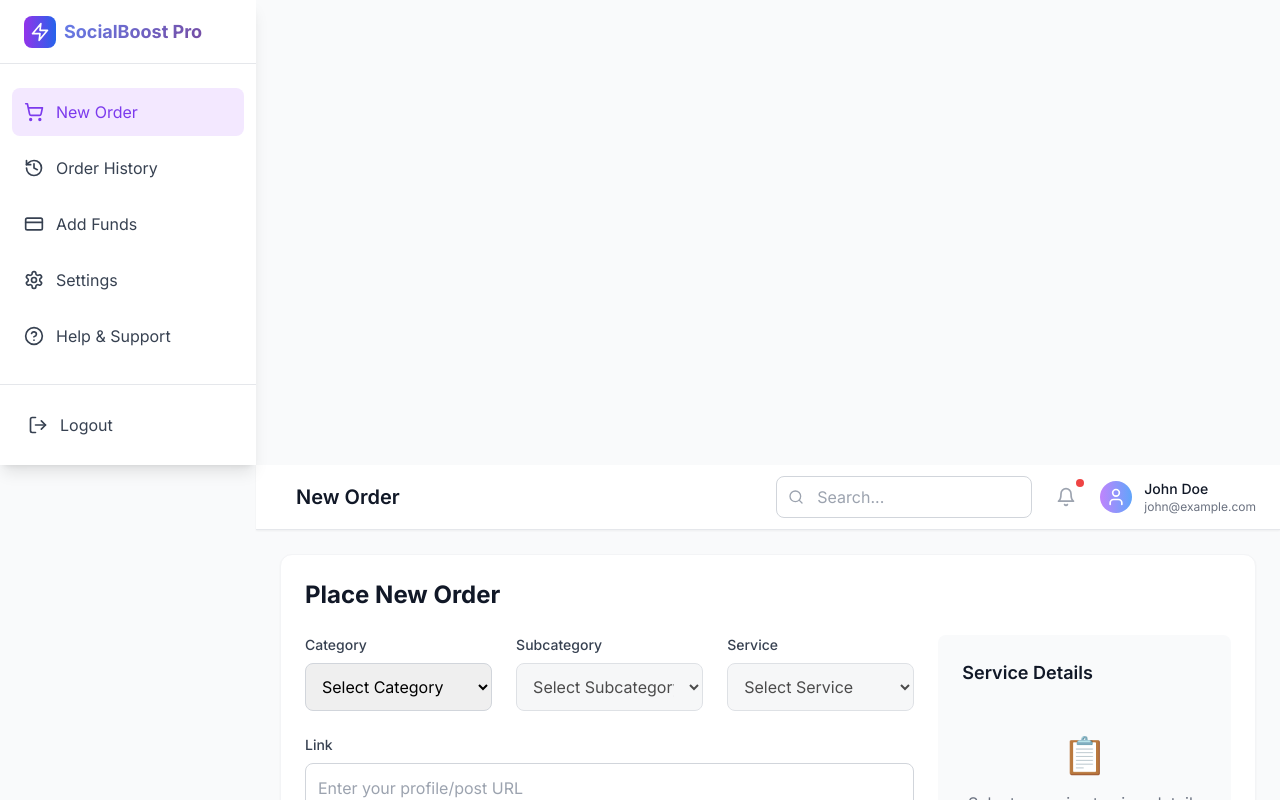
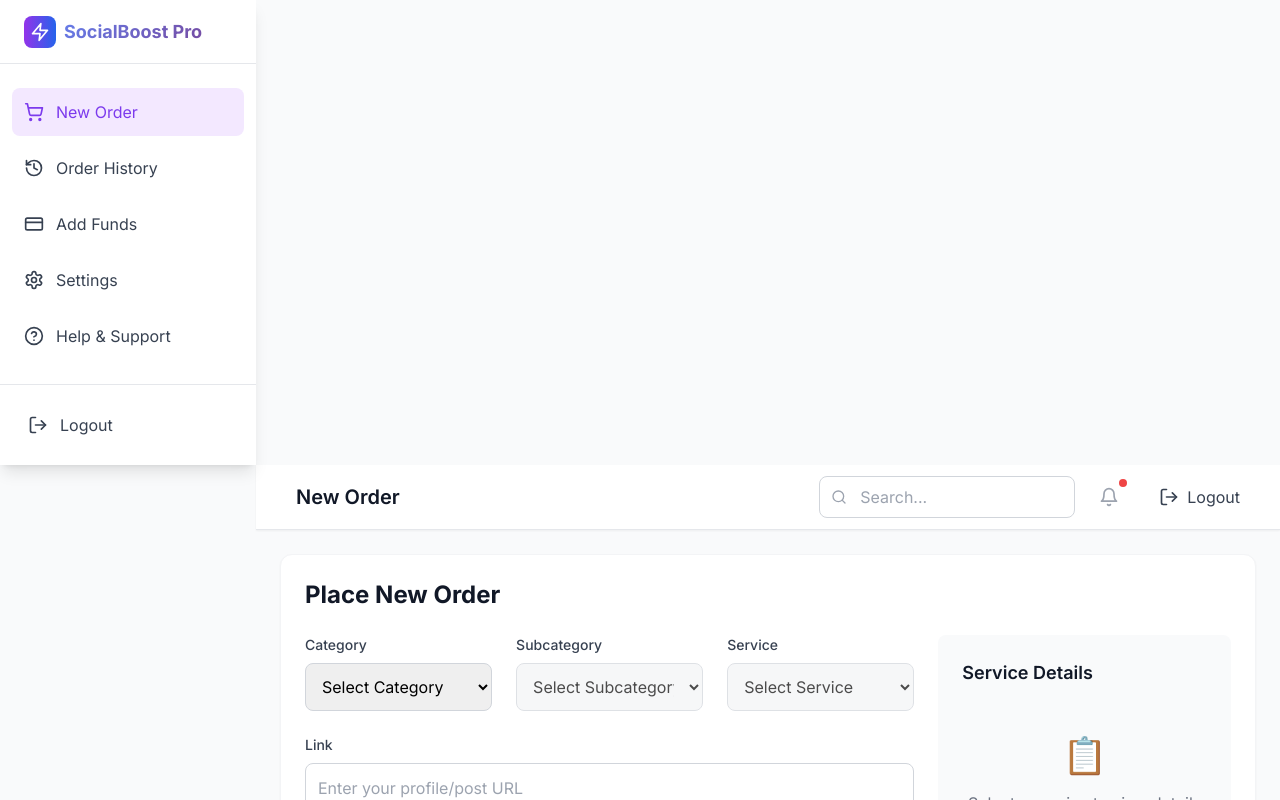
Before and after one commit to shresthpandey2004-jpg/smmnew, a React (Vite) app: page /dashboard in a window 1280 px wide. Both pictures are taken after typing "name@example.com", "Sample123" into the empty fields and a click on the button "Sign In". Shown: the top 800 px of the page. Built offline with nearby package versions, Linux system fonts and the light colour scheme.

Commit message:
Replace user profile with logout button in dashboard header

```diff
--- a/src/components/Dashboard.tsx
+++ b/src/components/Dashboard.tsx
@@ -1039,6 +1039,11 @@ const OrderHistory = ({ orders }) => {
 const Dashboard = () => {
   const [sidebarOpen, setSidebarOpen] = useState(false)
   const [activeTab, setActiveTab] = useState('new-order')
+
+  const handleLogout = () => {
+    localStorage.removeItem('user')
+    window.location.href = '/login'
+  }
   const [orders, setOrders] = useState(() => {
     const savedOrders = localStorage.getItem('userOrders')
     return savedOrders ? JSON.parse(savedOrders) : []
@@ -1146,7 +1151,10 @@ const Dashboard = () => {
         </nav>
 
         <div className="flex-shrink-0 p-4 border-t border-gray-200">
-          <button className="w-full flex items-center space-x-3 px-3 py-3 text-gray-700 hover:bg-gray-100 rounded-lg transition-colors">
+          <button
+            onClick={handleLogout}
+            className="w-full flex items-center space-x-3 px-3 py-3 text-gray-700 hover:bg-gray-100 rounded-lg transition-colors"
+          >
             <LogOut className="w-5 h-5" />
             <span>Logout</span>
           </button>
@@ -1183,15 +1191,13 @@ const Dashboard = () => {
                 <Bell className="w-5 h-5" />
                 <span className="absolute top-0 right-0 w-2 h-2 bg-red-500 rounded-full"></span>
               </button>
-              <div className="flex items-center space-x-3">
-                <div className="w-8 h-8 bg-gradient-to-r from-purple-400 to-blue-400 rounded-full flex items-center justify-center">
-                  <User className="w-5 h-5 text-white" />
-                </div>
-                <div className="hidden md:block">
-                  <div className="text-sm font-medium text-gray-900">John Doe</div>
-                  <div className="text-xs text-gray-500">john@example.com</div>
-                </div>
-              </div>
+              <button
+                onClick={handleLogout}
+                className="flex items-center space-x-2 px-4 py-2 text-gray-700 hover:text-red-600 hover:bg-red-50 rounded-lg transition-colors"
+              >
+                <LogOut className="w-5 h-5" />
+                <span className="hidden md:block">Logout</span>
+              </button>
             </div>
           </div>
         </header>
```
